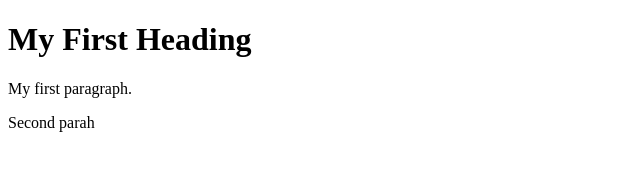
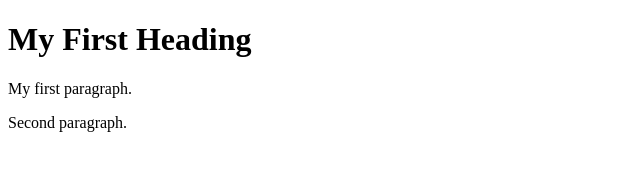
Before and after one commit to BharathChandraKS/git-test, a website: page index.html in a window 1280 px wide. Shown: the full height of the page, 0-640 px from the left. Drawn offline with Linux system fonts and the light colour scheme.

```diff
--- a/index.html
+++ b/index.html
@@ -5,7 +5,7 @@
 <h1>My First Heading</h1>
 
 <p>My first paragraph.</p>
-<p>Second parah</p>
+<p>Second paragraph.</p>
 
 </body>
 </html>
```
Also changed, not shown: package.json (added, +26 -0 lines), 2 other files.
